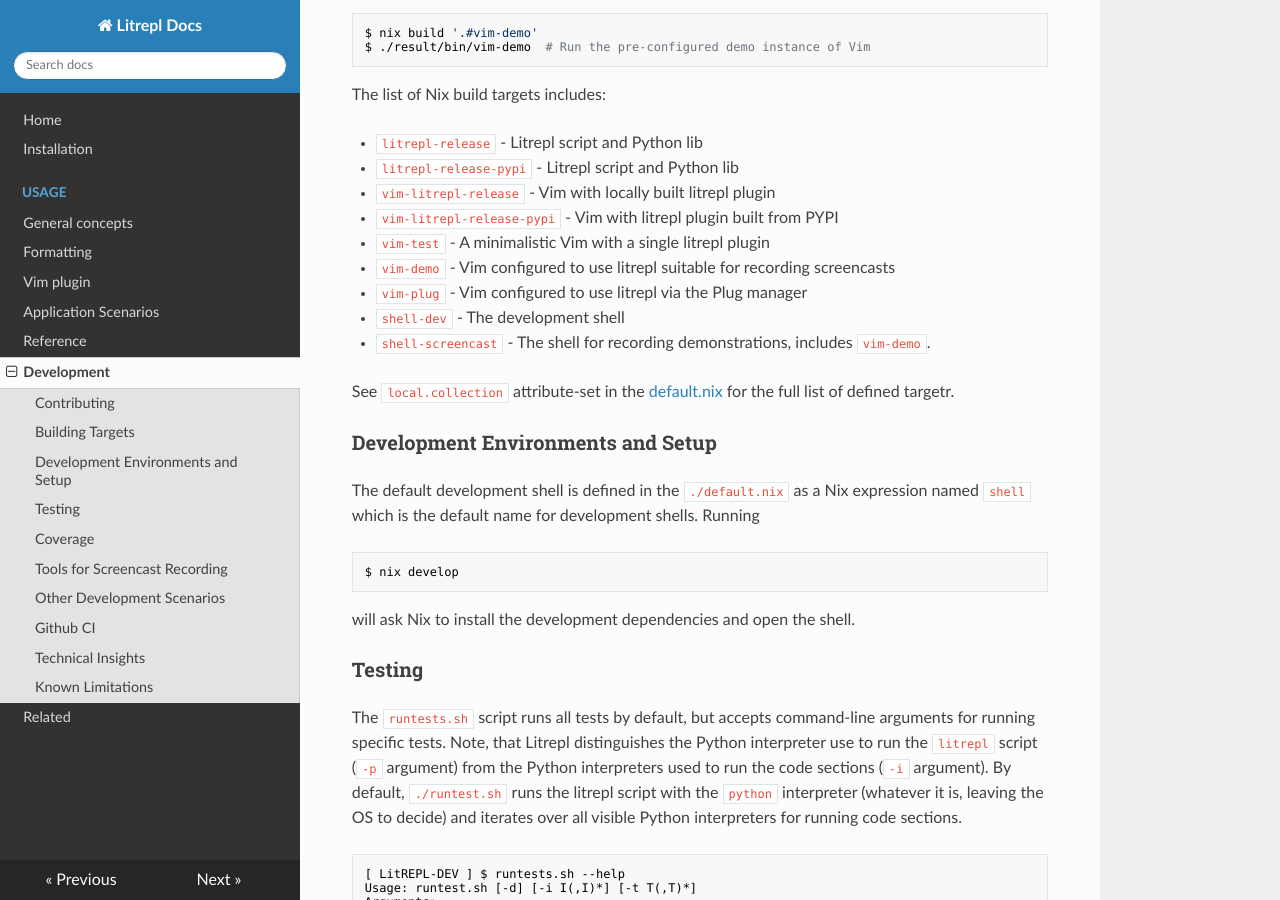
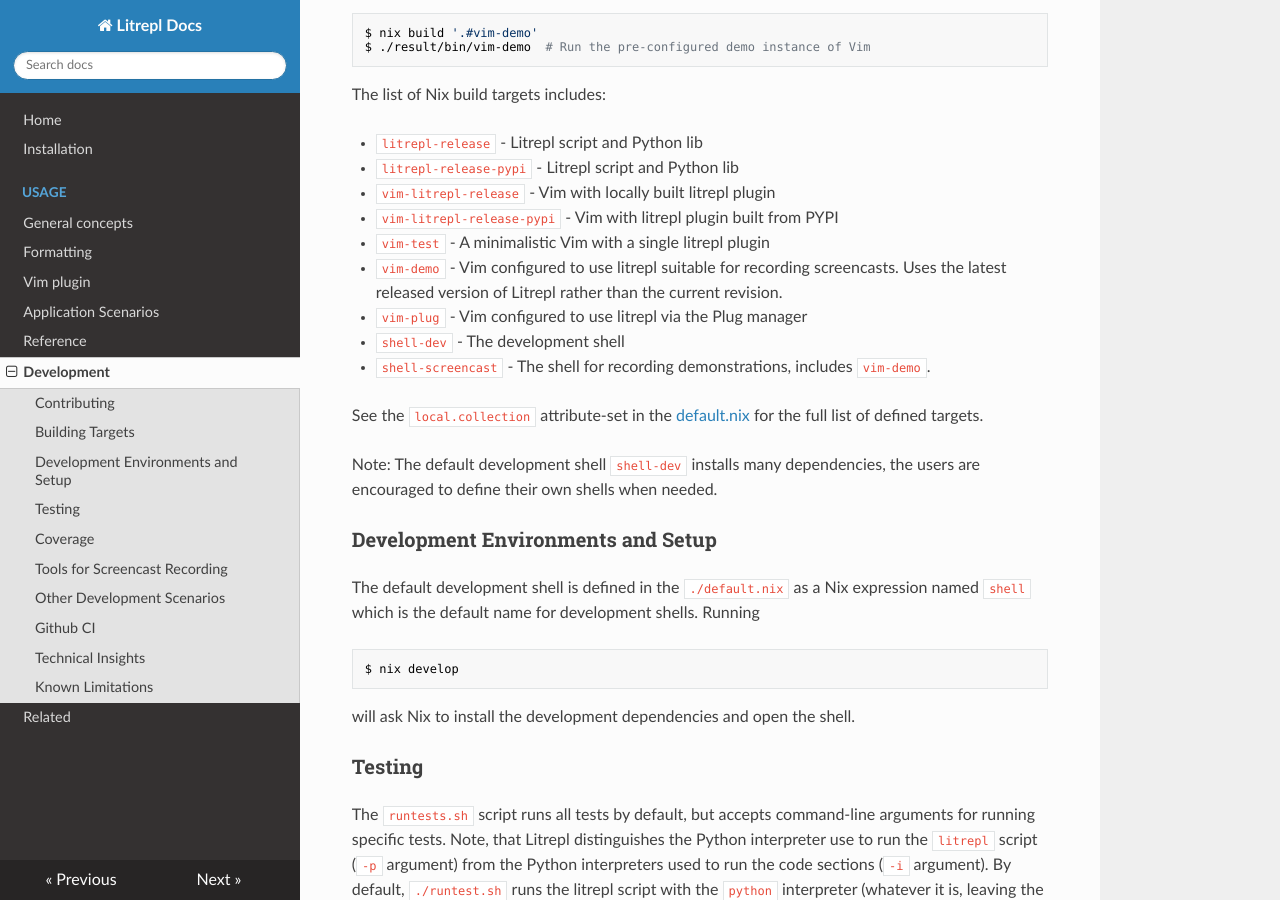
Before and after one commit to sergei-mironov/litrepl, an MkDocs documentation site: the page built from docs/development.md, in a window 1280 px wide and 900 px high, scrolled down 774 px. Built offline with MkDocs 1.6.1, drawn with Linux system fonts in a browser that asks for light colours; nearby versions of some CDN libraries.

Commit message:
Add a note about deps-rich shell-dev #9

```diff
--- a/docs/development.md
+++ b/docs/development.md
@@ -42,13 +42,17 @@
 * `vim-litrepl-release` - Vim with locally built litrepl plugin
 * `vim-litrepl-release-pypi` - Vim with litrepl plugin built from PYPI
 * `vim-test` - A minimalistic Vim with a single litrepl plugin
-* `vim-demo` - Vim configured to use litrepl suitable for recording screencasts
+* `vim-demo` - Vim configured to use litrepl suitable for recording screencasts.
+  Uses the latest released version of Litrepl rather than the current revision.
 * `vim-plug` - Vim configured to use litrepl via the Plug manager
 * `shell-dev` - The development shell
 * `shell-screencast` - The shell for recording demonstrations, includes `vim-demo`.
 
-See `local.collection` attribute-set in the [default.nix](./static/default.nix) for the
-full list of defined targetr.
+See the `local.collection` attribute-set in the
+[default.nix](./static/default.nix) for the full list of defined targets.
+
+Note: The default development shell `shell-dev` installs many dependencies,
+the users are encouraged to define their own shells when needed.
 
 ### Development Environments and Setup
 
```
